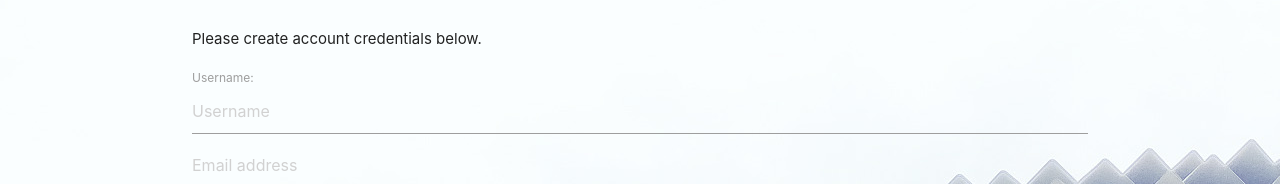
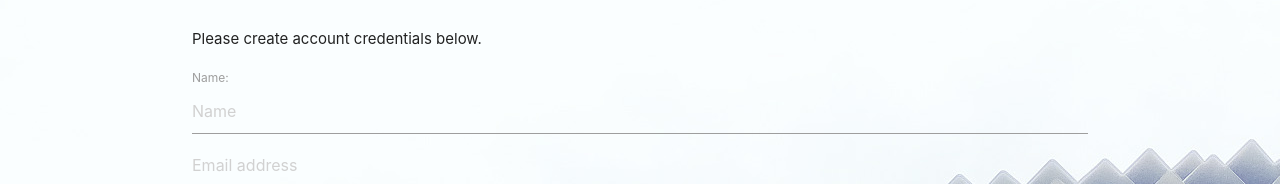
Before and after one commit to Mishel-T/travelRush2, a React (Create React App) app in the folder client/: page /signup in a window 1280 px wide. Shown: the part 263-447 px from the top of the page. Built offline with nearby package versions, Linux system fonts and the light colour scheme.

Commit message:
Changed username field in signUp back to name

```diff
--- a/client/src/components/SignUp/signUp.js
+++ b/client/src/components/SignUp/signUp.js
@@ -27,13 +27,13 @@ function SignUp() {
               <i className="fas fa-user" />
             </span>
           </div>
-          <label htmlFor="name">Username: </label>
+          <label htmlFor="name">Name: </label>
           <input
             type="text"
             name
             className="form-control input_user"
-            id="emailInput"
-            placeholder="Username"
+            id="nameInput"
+            placeholder="Name"
           />
         </div>
         <div className="input-group mb-2">
```
